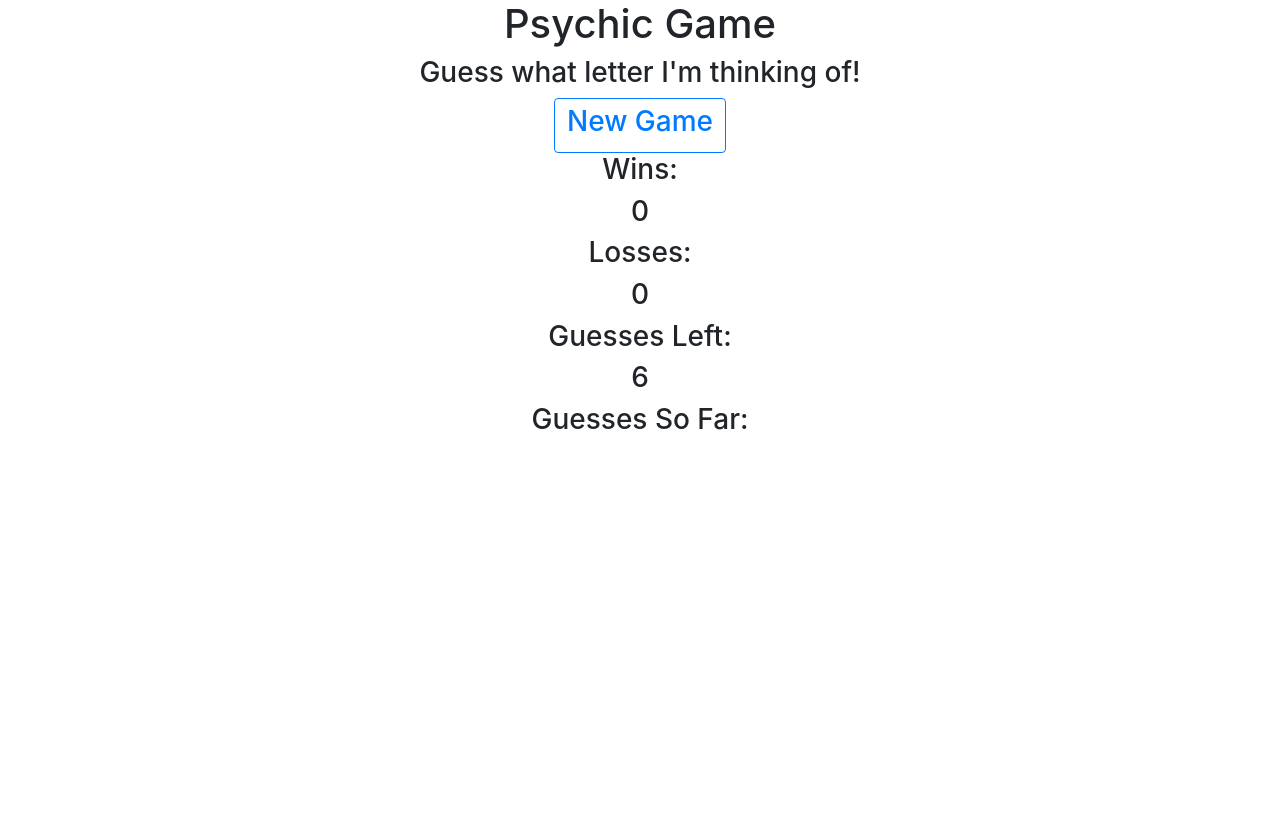
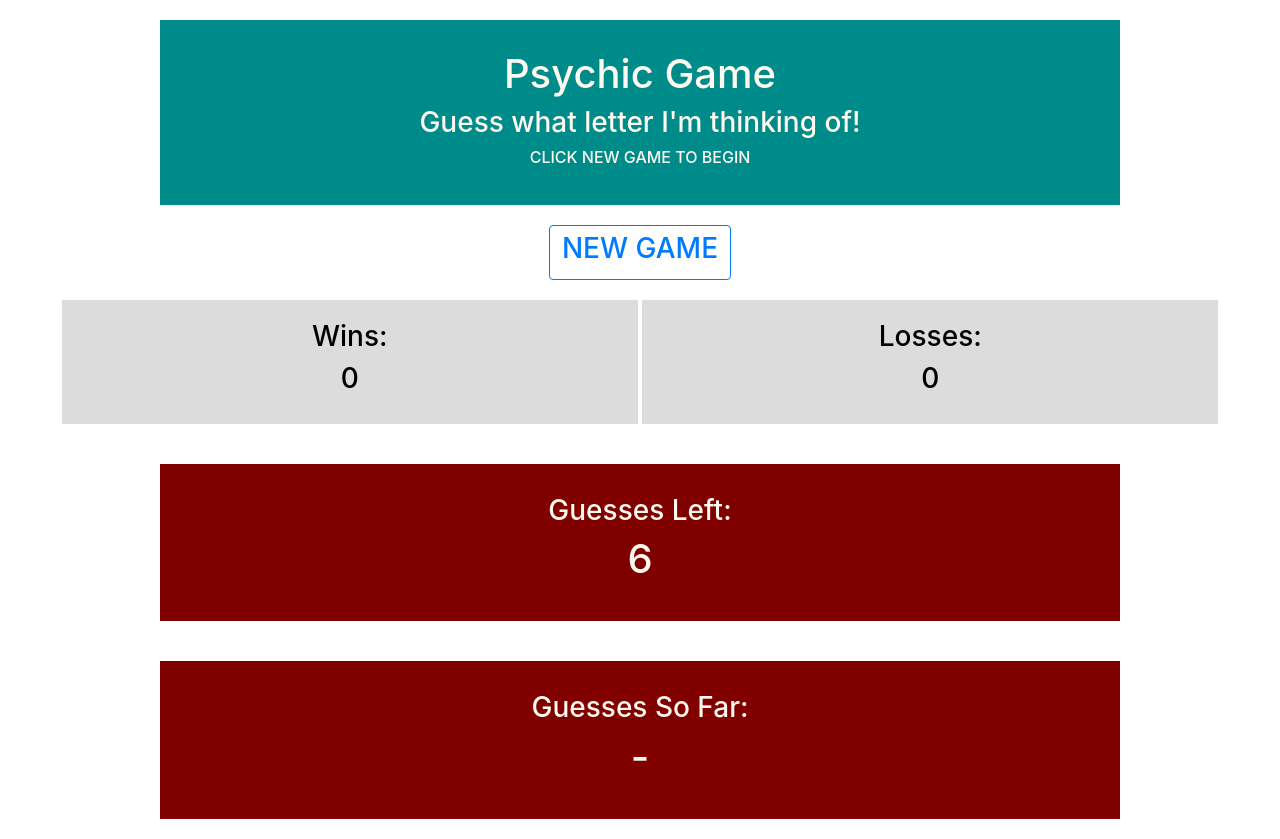
Before and after one commit to stolbert3/Word-Guess-Game, a plain HTML site: page index.html in a window 1280 px wide. Before the commit the page ends 800 px from the top, so only its background shows below. Drawn offline with nearby package versions, Linux system fonts and the light colour scheme.

Commit message:
<getting there>

```diff
--- a/assets/css/style.css
+++ b/assets/css/style.css
@@ -1,3 +1,33 @@
 body {
     text-align: center;
 }
+
+.header {
+    color: FloralWhite;
+    background-color: DarkCyan;
+    padding: 30px;
+    width: 75%;
+    display: inline-block;
+    margin-top: 20px;
+    margin-bottom: 20px;
+}
+
+.winCounter, .lossCounter {
+    color: black;
+    background-color: Gainsboro;
+    padding: 20px;
+    width: 45%;
+    display: inline-block;
+    margin-top: 20px;
+    margin-bottom: 20px;
+}
+
+.guessesLeft, .guessesSoFar {
+    color: FloralWhite;
+    background-color: Maroon;
+    padding: 30px;
+    width: 75%;
+    display: inline-block;
+    margin-top: 20px;
+    margin-bottom: 20px;
+}
--- a/assets/javascript/game.js
+++ b/assets/javascript/game.js
@@ -10,6 +10,7 @@ $(document).ready(function() {
         guessesCount = 6;
         $("#leftNumber").text(guessesCount);
         $("#soFarList").empty();
+        $("#soFarList").text("-" + " ");
         randomLetter = letterArray[Math.floor(Math.random() * letterArray.length)];
         console.log("randomLetter: " + randomLetter);
     });
@@ -17,6 +18,7 @@ $(document).ready(function() {
     document.onkeyup = function(event) {
         var userGuess = event.key.toLowerCase();
         console.log("userGuess: " + userGuess);
+        if (letterArray.includes(userGuess)) {
             if (guessesCount > 0) {
                 if (userGuess === randomLetter) {
                     alert("You won!");
@@ -26,12 +28,17 @@ $(document).ready(function() {
                     guessesCount = guessesCount - 1;
                     $("#leftNumber").text(guessesCount);
                     userGuess = userGuess.toUpperCase();
-                $("#soFarList").append(userGuess + " ");
+                    $("#soFarList").append(userGuess + " - ");
                     if (guessesCount === 0) {
                         alert("You lose!");
+                        alert("Click NEW GAME to try again!");
                         $("#lossesNumber").text(lossCount + 1);
                     }
                 }
             }
+        }
+        else {
+            alert("Guess a letter only!");
+        };
     };
 });
--- a/index.html
+++ b/index.html
@@ -10,15 +10,13 @@
 
 <body>
     <div class="header">
-        <h1 class="text-center">Psychic Game</h1>
-    </div>
-
-    <div class="instructions">
-        <h3 class="text-center">Guess what letter I'm thinking of!</h3>
+        <h1>Psychic Game</h1>
+        <h3>Guess what letter I'm thinking of!</h3>
+        <h6>CLICK NEW GAME TO BEGIN</h6>
     </div>
 
     <div class="button">
-        <button id="newGameButton" class="btn btn-outline-primary"><h3>New Game</h3></button>
+        <button id="newGameButton" class="btn btn-outline-primary"><h3>NEW GAME</h3></button>
     </div>
 
     <div class="counter">
@@ -35,11 +33,11 @@
     <div class="guesses">
         <div class="guessesLeft">
             <h3>Guesses Left:</h3>
-            <h3 id="leftNumber">6</h3>
+            <h1 id="leftNumber">6</h1>
         </div>
         <div class="guessesSoFar">
             <h3>Guesses So Far:</h3>
-            <h3 id="soFarList"></h3>
+            <h1 id="soFarList">-</h1>
         </div>
     </div>
 
```
Lines whose indentation alone changed are shown as unchanged.
